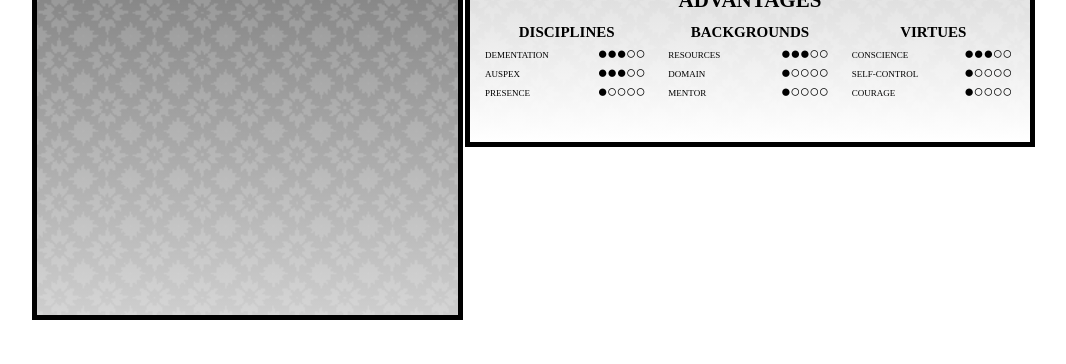
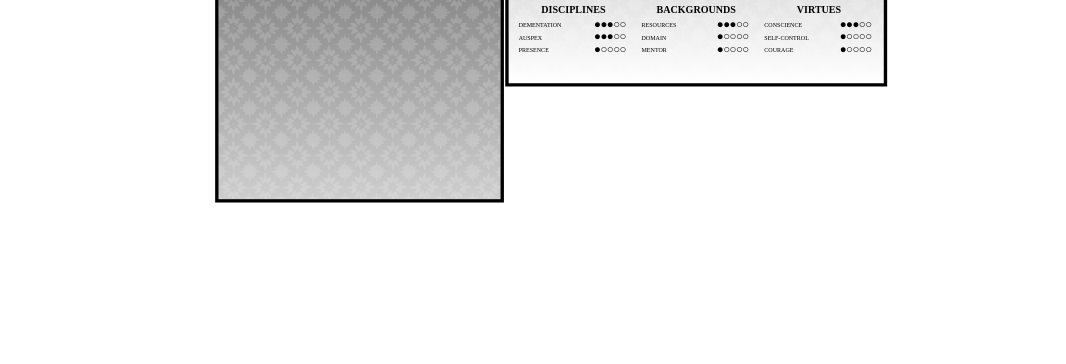
Before and after one commit to jaynadesjardins/jaynadesjardins.github.io, a plain HTML site: page index.html in a window 1280 px wide. Shown: the part 436-800 px from the top of the page, without its empty margins (53-1119 px from the left). Drawn offline with Linux system fonts and the light colour scheme.

Commit message:
Update style.css

```diff
--- a/style.css
+++ b/style.css
@@ -1,4 +1,7 @@
 body {
+ -webkit-transform: scale(0.67);
+       -moz-transform: scale(0.67);
+            transform: scale(0.67);
 }
 
 .row {
```
